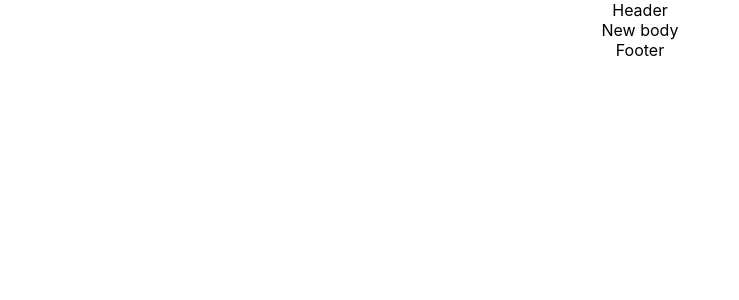
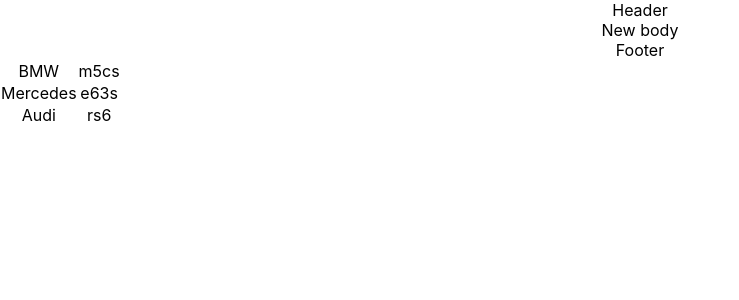
Before and after one commit to Begins1986/MicroTasks, a React (Create React App) app: page / in a window 1280 px wide. Shown: the top 300 px of the page, without its empty margins (0-739 px from the left). Built offline with nearby package versions, Linux system fonts and the light colour scheme.

Commit message:
Task Map

```diff
--- a/src/App.tsx
+++ b/src/App.tsx
@@ -1,8 +1,9 @@
 import React from 'react';
 import './App.css';
-import { Body } from './site/Body';
+import {Body} from './site/Body';
 import {Header} from "./site/Header";
 import {Footer} from "./site/Footer";
+import {TopCars} from "./site/TopCars";
 
 function App() {
     return (
@@ -10,6 +11,7 @@
             <Header title={'Header'}/>
             <Body title={'New body'}/>
             <Footer title={'Footer'}/>
+            <TopCars/>
         </div>
     );
 }
--- /dev/null
+++ b/src/site/TopCars.tsx
@@ -0,0 +1,23 @@
+import React from 'react';
+
+export const TopCars = () => {
+
+    const topCars = [
+        {manufacturer:'BMW', model:'m5cs'},
+        {manufacturer:'Mercedes', model:'e63s'},
+        {manufacturer:'Audi', model:'rs6'}
+    ]
+
+    return (
+        <div>
+            {topCars.map((el,index)=>{
+                return(
+                    <tr>
+                        <td>{el.manufacturer}</td>
+                        <td>{el.model}</td>
+                    </tr>
+                )
+            })}
+        </div>
+    );
+};
```
